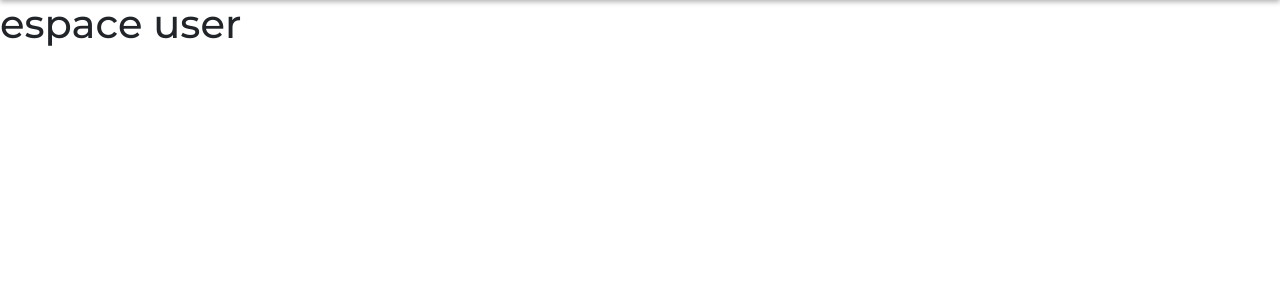
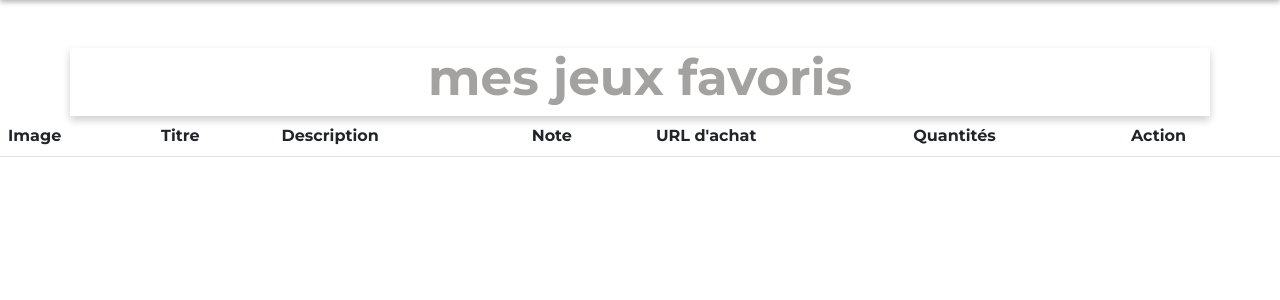
Before and after one commit to veroflei/Brief9, a Symfony app: template templates/profil/index.html.twig in a window 1280 px wide. Shown: the part 56-356 px from the top of the page. Run offline with Twig, Linux system fonts and the light colour scheme; the template is opened without the code that fills it, so the values that code supplies are empty; some libraries are stand-ins or nearby versions.

Commit message:
commit 13
Ajout fonction ajouts favoris via profilController. En cours

```diff
--- a/config/routes.yaml
+++ b/config/routes.yaml
@@ -35,3 +35,7 @@ admin_supprimer:
 profil:
     path: /profil
     controller: App\Controller\ProfilController
+
+profil_ajouter:
+    path: /profil/ajouter/{id}
+    controller: App\Controller\ProfilController
--- a/templates/articles/index.html.twig
+++ b/templates/articles/index.html.twig
@@ -23,8 +23,8 @@
                   <h5 class="card-title">{{ jeu.titre }}</h5>
                   <p class="card-text h-">{{ jeu.description|slice(0, 100) ~ '...' }}</p>
                   <p class="card-text">Note : {{ jeu.notemoyenne }}/10</p>
-                  <a href="{{ path('articles_article', {'id': jeu.id}) }}" class="btn btn-secondary">Voir la fiche du jeu</a>
-                  <a href="{{ path('articles_article', {'id': jeu.id}) }}" class="btn btn-secondary">Ajouter Jeu </a>
+                  <a href="{{ path('articles_article', {'id': jeu.id}) }}" class="btn btn-secondary btn-sm">Voir la fiche du jeu</a>
+                  <a href="{{ path('profil_ajouter', {'id': jeu.id}) }}" class="btn btn-light btn-sm">Ajouter Jeu </a>
                 </div>
               </div>
             </div>
--- a/templates/header.html.twig
+++ b/templates/header.html.twig
@@ -14,12 +14,15 @@
         </li>
       </ul>
       <ul class="navbar-nav ms-auto mb-2 mb-lg-0">
-       {#  {% if app.user %} #}
-          {% if is_granted('ROLE_ADMIN') %}
+        {% if app.user %}
+            {% if app.user.roles[0] == "ROLE_ADMIN" %}
                 <li class="nav-item">
                     <a class="nav-link" href="{{ path('admin_index') }}">Mon dashboard</a>
                 </li>
-          {% if is_granted('ROLE_USER') %}
+                <li class="nav-item">
+                    <a class="nav-link" href="{{ path('profil_index') }}">Mon compte</a>
+                </li>
+            {% else %}
                 <li class="nav-item">
                     <a class="nav-link" href="{{ path('profil_index') }}">Mon compte</a>
                 </li>
--- a/templates/profil/index.html.twig
+++ b/templates/profil/index.html.twig
@@ -1,12 +1,32 @@
 {% extends 'base.html.twig' %}
 
-{% block title %}User{% endblock %}
+{% block title %}Mon Compte{% endblock %}
 
 {% block body %}
 
 {% include "header.html.twig" %}
 
-    <h1>espace user</h1>
+<div class="container mt-5" style="box-shadow: 0 4px 8px 0 rgba(0, 0, 0, 0.2);">
+    <div class="row">
+        <div class="col-12 text-center">
+            <H1 class="title">mes jeux favoris</H1>
+        </div>
+    </div>
+  </div>
+
+<table class="table">
+    <theat>
+        <tr>
+            <th>Image</th>
+            <th>Titre</th>
+            <th>Description</th>
+            <th>Note</th>
+            <th>URL d'achat</th>
+            <th>Quantités</th>
+            <th>Action</th>
+        </tr>
+    </theat>
+</table>
 
 {% include "footer.html.twig" %}
 
```
Also changed, not shown: src/Controller/ProfilController.php (+32 -1 lines), templates/admin/editer.html.twig (+8 -0 lines), public/assets/images/godofwar.jpg (added). Lines whose indentation alone changed are shown as unchanged.
